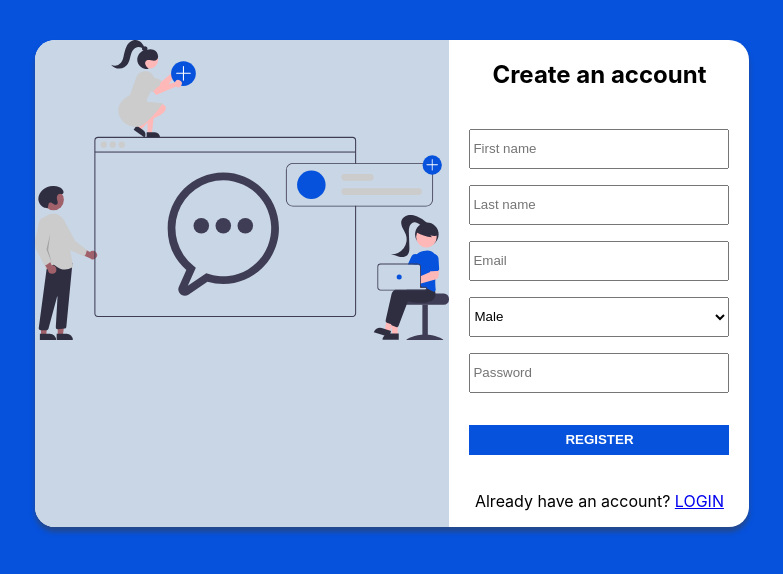
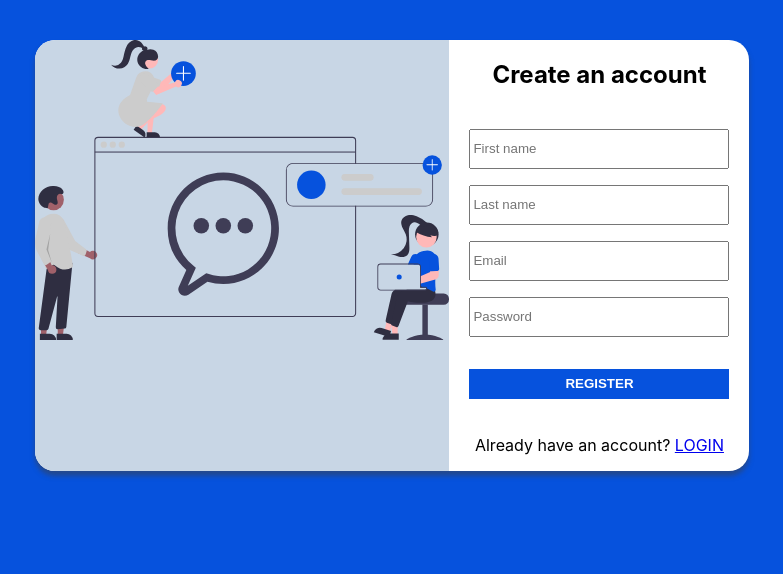
Before and after one commit to shrki416/Chat-App, a React (Create React App) app in the folder Client/: page /register in a window 1280 px wide. Shown: the top 574 px of the page, without its empty margins (248-1031 px from the left). Built offline with nearby package versions, Linux system fonts and the light colour scheme.

Commit message:
Finish Register Component CSS

```diff
--- a/Client/src/components/Auth/Register.js
+++ b/Client/src/components/Auth/Register.js
@@ -47,17 +47,6 @@ function Register() {
                 />
               </div>
 
-              <div className="input-field mb-1">
-                <select
-                //   onChange={(e) => setGender(e.target.value)}
-                //   value={gender}
-                //   required="required"
-                >
-                  <option value="male">Male</option>
-                  <option value="female">Female</option>
-                </select>
-              </div>
-
               <div className="input-field mb-2">
                 <input
                   //   onChange={(e) => setPassword(e.target.value)}
```
